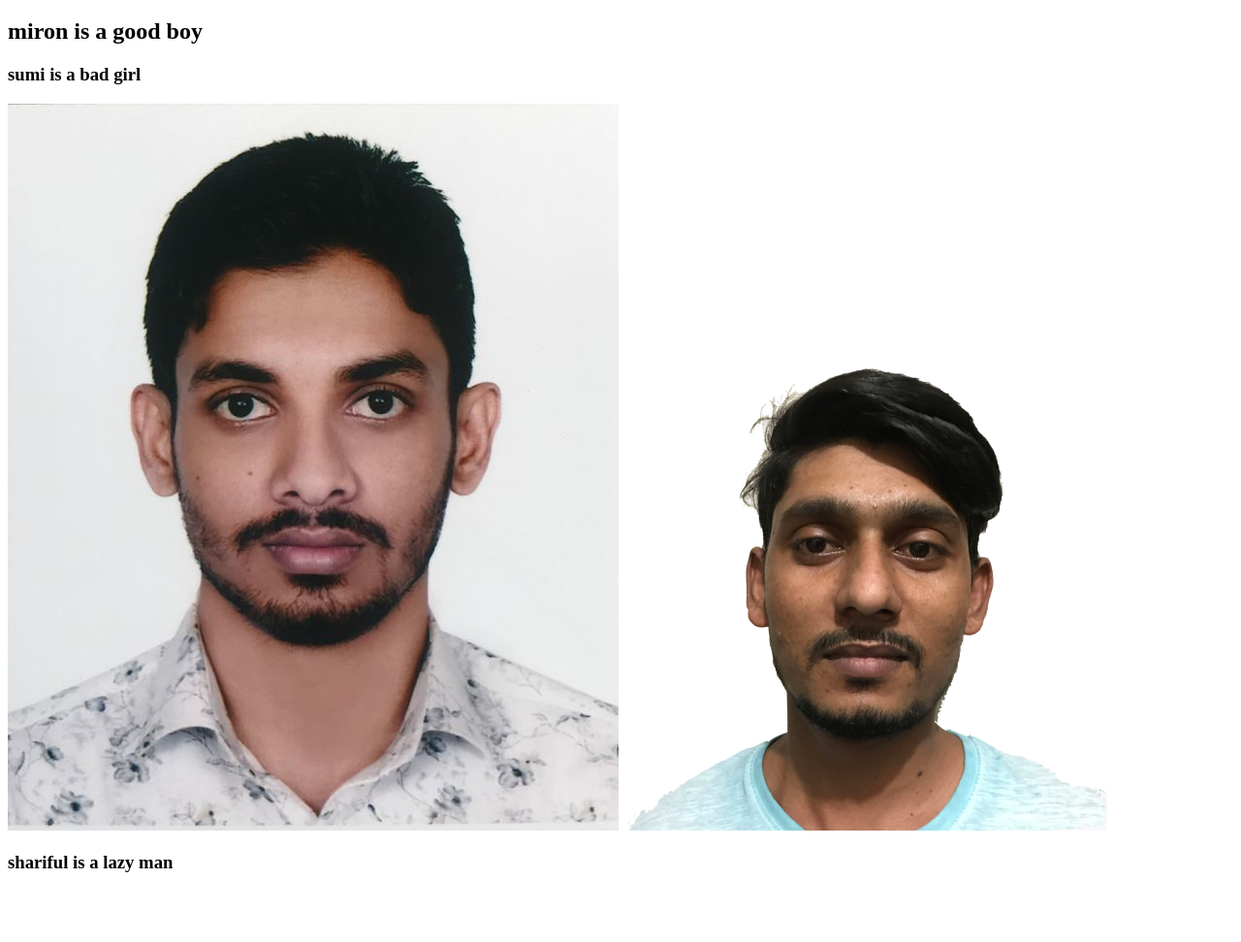
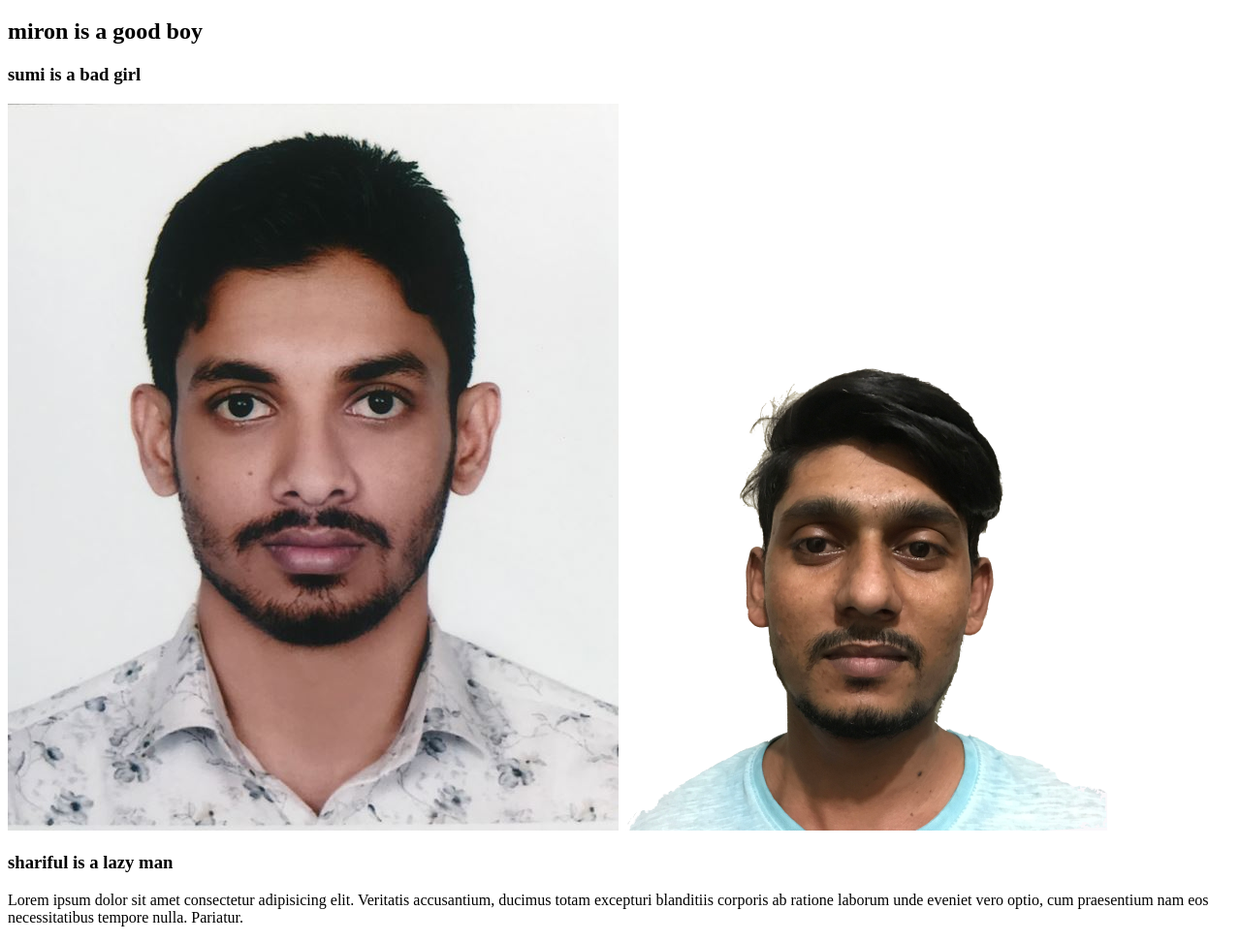
Before and after one commit to shariful12351/my-first-repo, a plain HTML site: page index.html in a window 1280 px wide. Shown: the part 61-1033 px from the top of the page at 97% size. Before the commit the page ends 981 px from the top, so only its background shows below. Drawn offline with Linux system fonts and the light colour scheme.

Commit message:
paragraps

```diff
--- a/index.html
+++ b/index.html
@@ -20,5 +20,8 @@
     <h3>
         shariful is a lazy man
     </h3>
+    <p>
+        Lorem ipsum dolor sit amet consectetur adipisicing elit. Veritatis accusantium, ducimus totam excepturi blanditiis corporis ab ratione laborum unde eveniet vero optio, cum praesentium nam eos necessitatibus tempore nulla. Pariatur.
+    </p>
 </body>
 </html>
```
